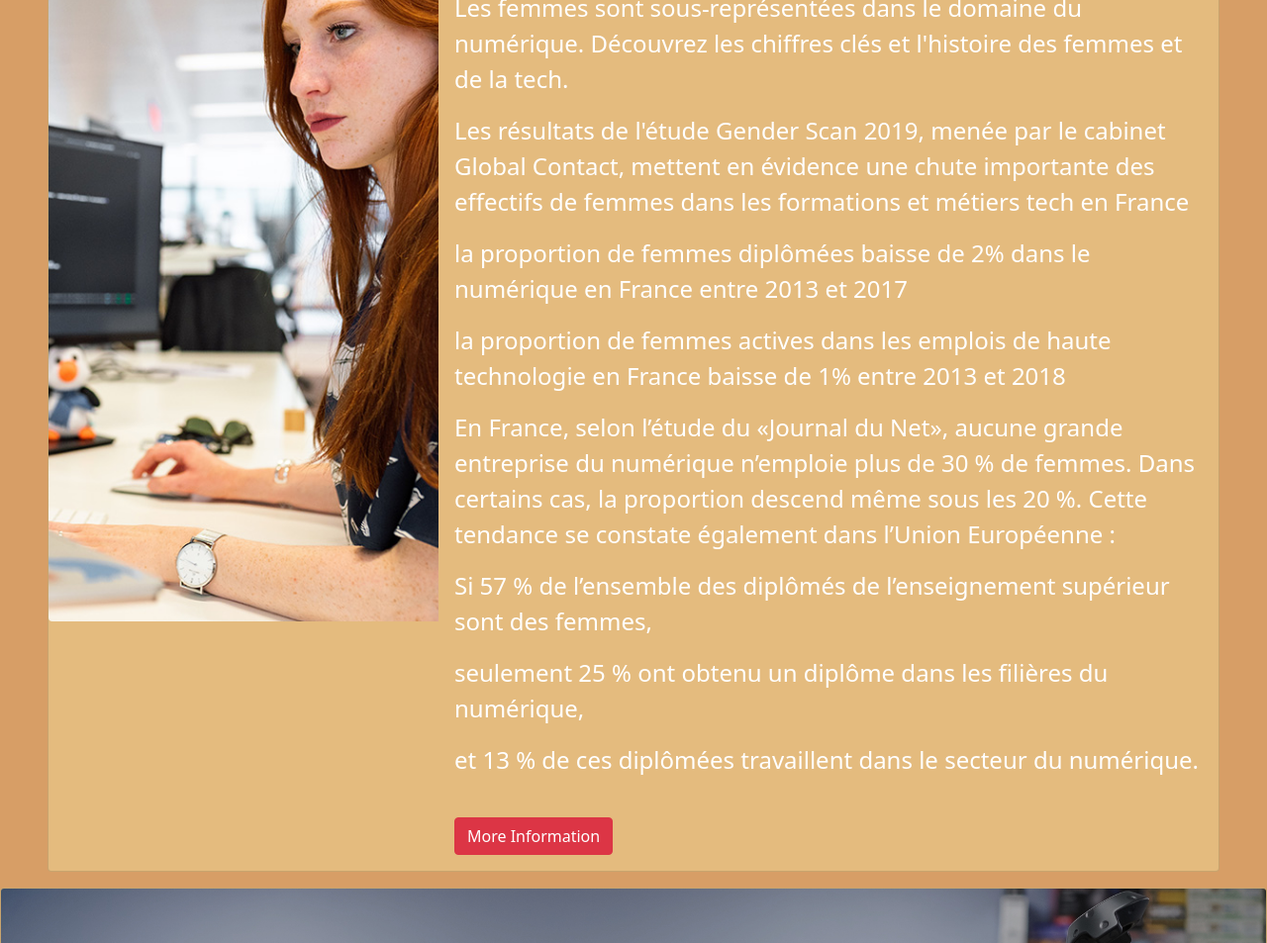
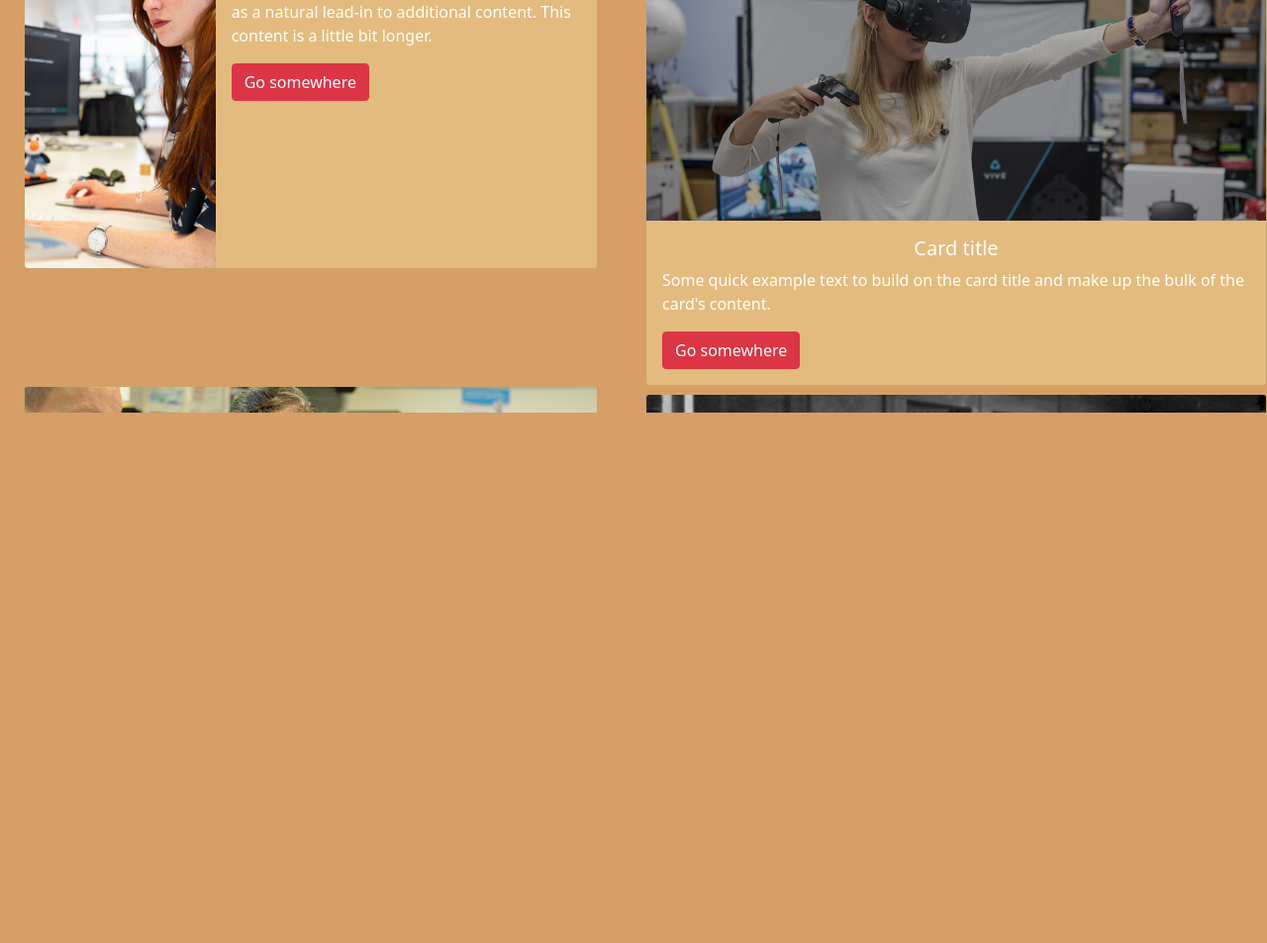
Before and after one commit to DeraiZ/Projet-La-Manu, a plain HTML site: page Projet rwd/html/Home.html in a window 1280 px wide. Shown: the part 383-1336 px from the top of the page at 99% size. After the commit the page ends 800 px from the top, so only its background shows below. Drawn offline with nearby package versions, Linux system fonts and the light colour scheme.

Commit message:
Accueil new

```diff
--- a/Projet rwd/asset/css/layout.css
+++ b/Projet rwd/asset/css/layout.css
@@ -6,6 +6,7 @@
 
 html,body{
     height: 100%;
+    overflow-x: hidden;
 }
 
 header div.first_container{
--- a/Projet rwd/html/Home.html
+++ b/Projet rwd/html/Home.html
@@ -37,62 +37,66 @@
                 L'absence des femmes dans l'informatiques
             </strong>
         </h1>
-
-            <div class="card mb-3 mx-5" style="max-width: 1680px; min-width: 380px; background-color:#E4BB7E ;">
+        <div class="row">
+            <div class="col">
+                <div class="card-container">
+                    <div class="card mb-3 mx-4" style="max-width: 700px; background-color:  #E4BB7E;">
                         <div class="row g-0">
-                    <div class="col-sm-4">
-                        <img src="../asset/img/chiffres_tech_femmes_414x736.jpg" class="img-fluid rounded-start"
-                            alt="...">
+                            <div class="col-md-4">
+                                <img src="../asset/img/chiffres_tech_femmes_414x736.jpg" class="img-fluid rounded-start" alt="...">
                             </div>
                             <div class="col-md-8">
                                 <div class="card-body">
-                            <h4 class="card-title text-white fs-2">Les chiffres clés sur les femmes et la tech</h4>
-                            <p class="card-text text-white fs-4">Les femmes sont sous-représentées dans le domaine du
-                                numérique.
-                                Découvrez les chiffres clés et l'histoire des femmes et de la tech.</p>
-                            <p class="card-text text-white fs-4">Les résultats de l'étude Gender Scan 2019, menée par le
-                                cabinet Global Contact, mettent en évidence une chute importante des effectifs de femmes
-                                dans les formations et métiers tech en France </p>
-                            <p class="card-text text-white fs-4">la proportion de femmes diplômées baisse de 2% dans le
-                                numérique en France entre 2013 et 2017</p>
-                            <p class="card-text text-white fs-4">la proportion de femmes actives dans les emplois de
-                                haute technologie en France baisse de 1% entre 2013 et 2018</p>
-                            <p class="card-text text-white fs-4">En France, selon l’étude du «Journal du Net», aucune
-                                grande entreprise du numérique n’emploie plus de 30 % de femmes. Dans certains cas, la
-                                proportion descend même sous les 20 %. Cette tendance se constate également dans l’Union
-                                Européenne :</p>
-                            <p class="card-text text-white fs-4">Si 57 % de l’ensemble des diplômés de l’enseignement supérieur sont des femmes,</p>
-                            <p class="card-text text-white fs-4">seulement 25 % ont obtenu un diplôme dans les filières du numérique,
-                            </p>
-                            <p class="card-text text-white fs-4">et 13 % de ces diplômées travaillent dans le secteur du numérique.
-                            </p>
-                            <a href="#" class="btn btn-danger mt-4  ">More Information</a>
+                                    <h5 class="card-title text-center text-white">Card title</h5>
+                                    <p class="card-text text-white">This is a wider card with supporting text below as a natural
+                                        lead-in to additional content. This content is a little bit longer.</p>
+                                        <a href="#" class="btn btn-danger">Go somewhere</a>
                                 </div>
                             </div>
                         </div>
                     </div>
-            <div class="card mb-3" style="min-width :350px; background-color: #E4BB7E;">
+                </div>
+            </div>
+            <div class="col">
+                <div class="card-container">
+                    <div class="card " style="max-width: 740px; background-color:  #E4BB7E;">
                         <img src="../asset/img/femmes-numerique-esiea.jpg" class="card-img-top" alt="...">
                         <div class="card-body">
-                    <h5 class="card-title text-white text-center">RÔLES MODÈLES
-                    </h5>
-                    <p class="card-text text-white">On les oublie parfois quand on ne les présente pas comme de
-                        précieuses
-                        exceptions. Le fait est là : les femmes ont très tôt joué un rôle décisif dans le secteur
-                        numérique.
-
-                    </p>
+                            <h5 class="card-title text-center text-white">Card title</h5>
+                            <p class="card-text text-white">Some quick example text to build on the card title and make up the bulk
+                                of the card's content.</p>
                             <a href="#" class="btn btn-danger">Go somewhere</a>
                         </div>
                     </div>
-
-        <div class="card mb-3" style="min-width: 350px; background-color: #E4BB7E;">
+                </div>
+            </div>
+        </div>
+        <div class="row">
+            <div class="col">
+                <div class="card_container" >
+                    <div class="card mx-4" style="max-width: 740px; background-color:  #E4BB7E;">
                         <img src="../asset/img/filles-informatique.jpg" class="card-img-top" alt="...">
                         <div class="card-body">
-                <h5 class="card-title text-white text-center">Comment les femmes ont été écartées de l’informatique</h5>
-                <p class="card-text text-white">Quels sont les biais qui détournent les filles des métiers du numérique,
-                    alors que des programmeuses ont largement contribué à l’invention de l’ordinateur moderne?</p>
+                            <h5 class="card-title text-center text-white">Card title</h5>
+                            <p class="card-text text-white">Some quick example text to build on the card title and make up the bulk
+                                of the card's content.</p>
                             <a href="#" class="btn btn-danger">Go somewhere</a>
+                        </div>
+                    </div>
+                </div>
+            </div>
+            <div class="col">
+                <div class="card_container">
+                    <div class="card mt-2 mb-3" style="max-width: 640px; background-color:  #E4BB7E;">
+                        <img src="../asset/img/5a5ce70eceb8f.png" class="card-img-top " alt="...">
+                        <div class="card-body">
+                            <h5 class="card-title text-center text-white">Card title</h5>
+                            <p class="card-text text-white">Some quick example text to build on the card title and make up the bulk
+                                of the card's content.</p>
+                            <a href="#" class="btn btn-danger">Go somewhere</a>
+                        </div>
+                    </div>
+                </div>
             </div>
         </div>
     </main>
```
Also changed, not shown: Projet rwd/asset/img/0_7dmgfgyiO0Mv6qPW.jpg (added). Lines whose indentation alone changed are shown as unchanged.
